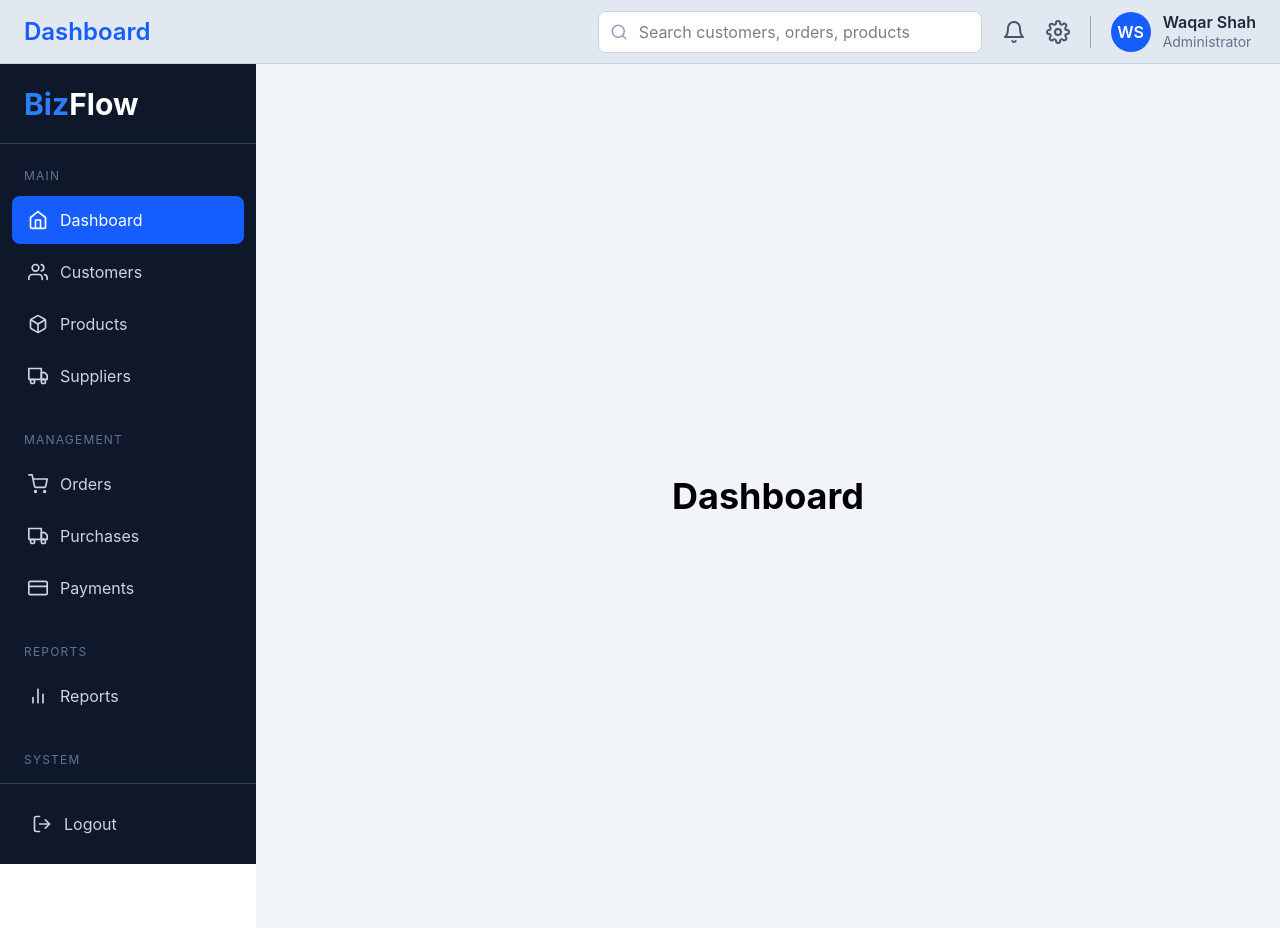
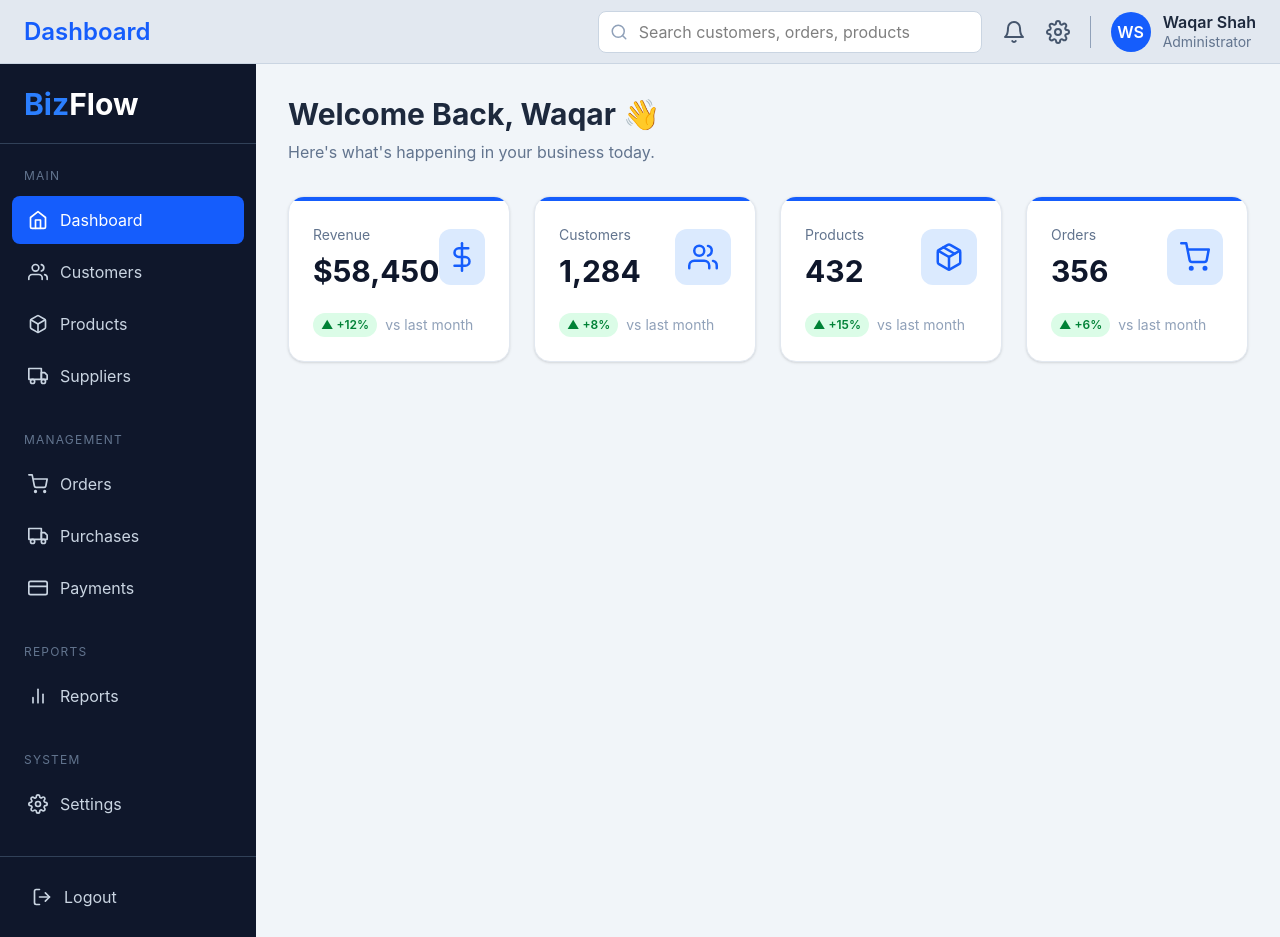
Before and after one commit to waqaronline614-code/bizflow, a React (Vite) app: page /Dashboard in a window 1280 px wide. Built offline with nearby package versions, Linux system fonts and the light colour scheme.

Commit message:
feat: add reusable dashboard stat cards

```diff
--- /dev/null
+++ b/src/components/dashboard/StatCard.jsx
@@ -0,0 +1,56 @@
+function StatCard({ title, value, icon, growth }) {
+  return (
+    <div
+      className="
+        bg-white
+        rounded-2xl
+        border border-slate-200
+        shadow-sm
+        hover:shadow-xl
+        hover:-translate-y-1
+        transition-all
+        duration-300
+        overflow-hidden
+      "
+    >
+      <div className="h-1 bg-blue-600"></div>
+
+      <div className="p-6">
+
+        <div className="flex items-center justify-between">
+
+          <div>
+            <p className="text-slate-500 text-sm">
+              {title}
+            </p>
+
+            <h2 className="text-3xl font-bold mt-2 text-slate-900">
+              {value}
+            </h2>
+          </div>
+
+          <div className="w-14 h-14 rounded-xl bg-blue-100 text-blue-600 flex items-center justify-center text-3xl">
+            {icon}
+          </div>
+
+        </div>
+
+        <div className="mt-6 flex items-center gap-2">
+
+          <span className="px-2 py-1 rounded-full bg-green-100 text-green-700 text-xs font-semibold">
+            ▲ {growth}
+          </span>
+
+          <span className="text-slate-400 text-sm">
+            vs last month
+          </span>
+
+        </div>
+
+      </div>
+
+    </div>
+  );
+}
+
+export default StatCard;
--- a/src/components/layout/Sidebar.jsx
+++ b/src/components/layout/Sidebar.jsx
@@ -16,7 +16,7 @@ function Sidebar({isSidebarOpen,setIsSidebarOpen}) {
     <aside
             className={`
             fixed top-0 left-0 z-50
-            w-64 h-screen bg-slate-900 text-slate-300 flex flex-col
+            w-64 h-full min-h-screen bg-slate-900 text-slate-300 flex flex-col
             transform transition-transform duration-300
           ${
               isSidebarOpen
--- a/src/layouts/DashboardLayout.jsx
+++ b/src/layouts/DashboardLayout.jsx
@@ -18,6 +18,12 @@ function DashboardLayout() {
       <div className="flex flex-1">
 
         <Sidebar isSidebarOpen={isSidebarOpen} setIsSidebarOpen={setIsSidebarOpen} />
+         {isSidebarOpen && (
+          <div
+             className="fixed inset-0 bg-black/40 z-40 lg:hidden"
+             onClick={() => setIsSidebarOpen(false)}
+           ></div>
+          )}
 
         <main className="flex-1 bg-slate-100 p-8">
           <Outlet />
--- a/src/pages/Dashboard.jsx
+++ b/src/pages/Dashboard.jsx
@@ -1,9 +1,52 @@
+import { FiDollarSign, FiUsers, FiPackage, FiShoppingCart } from "react-icons/fi";
+import StatCard from "../components/dashboard/StatCard";
+
 function Dashboard() {
   return (
-    <div className="min-h-screen flex items-center justify-center bg-slate-100">
-      <h1 className="text-4xl font-bold">
-        Dashboard
-      </h1>
+    <div>
+      {/* Page Heading */}
+      <div className="mb-8">
+        <h1 className="text-3xl font-bold text-slate-800">
+          Welcome Back, Waqar 👋
+        </h1>
+
+        <p className="text-slate-500 mt-2">
+          Here's what's happening in your business today.
+        </p>
+      </div>
+
+      {/* Statistics Cards */}
+      <div className="grid grid-cols-1 sm:grid-cols-2 xl:grid-cols-4 gap-6">
+
+        <StatCard
+          title="Revenue"
+          value="$58,450"
+          growth="+12%"
+          icon={<FiDollarSign />}
+        />
+
+        <StatCard
+          title="Customers"
+          value="1,284"
+          growth="+8%"
+          icon={<FiUsers />}
+        />
+
+        <StatCard
+          title="Products"
+          value="432"
+          growth="+15%"
+          icon={<FiPackage />}
+        />
+
+        <StatCard
+          title="Orders"
+          value="356"
+          growth="+6%"
+          icon={<FiShoppingCart />}
+        />
+
+      </div>
     </div>
   );
 }
```
